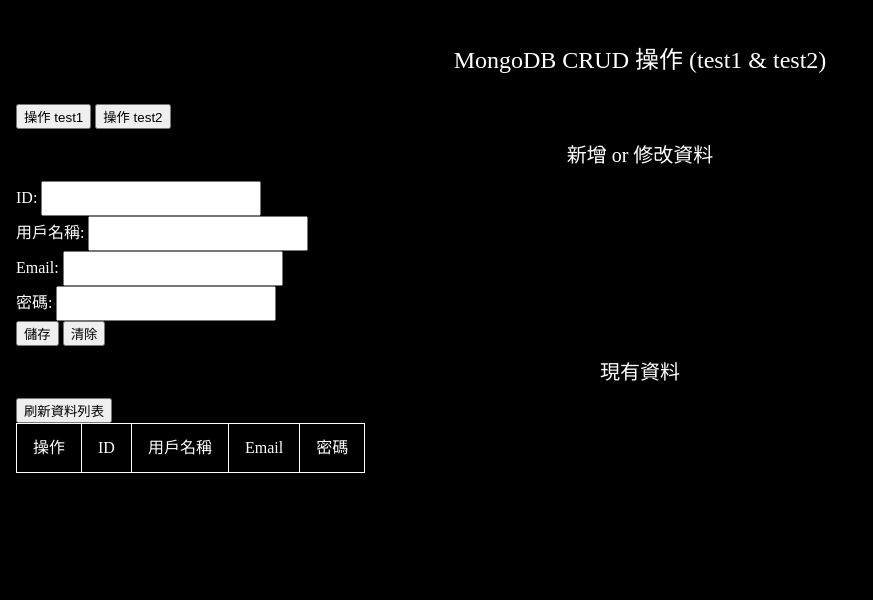
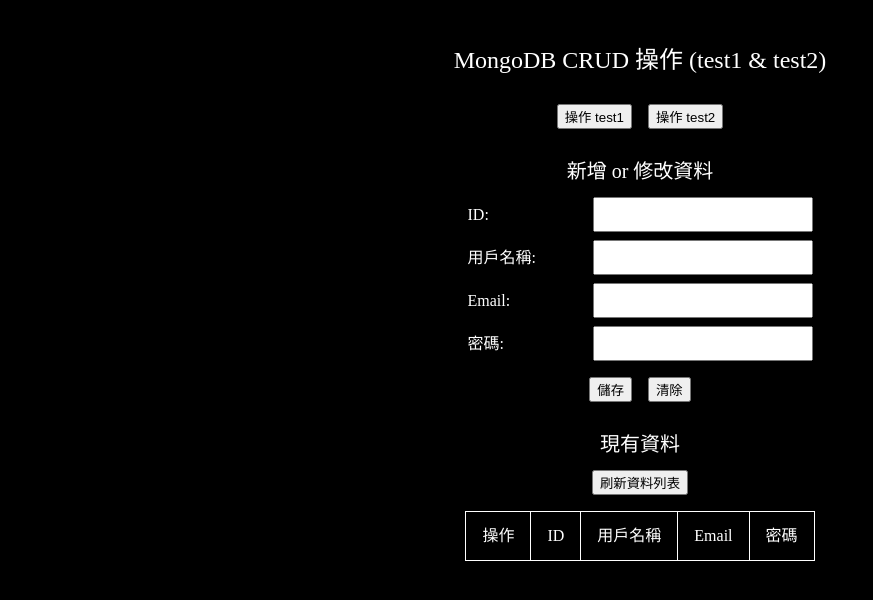
Before and after one commit to Charmying/Test-----Express-API, a website: page pages/test1-tes2/index.html in a window 1280 px wide. Shown: the whole page, without its empty margins (0-873 px from the left). Drawn offline with Linux system fonts and the light colour scheme; no server answers.

Commit message:
切個版

```diff
--- a/pages/test1-tes2/index.html
+++ b/pages/test1-tes2/index.html
@@ -11,46 +11,46 @@
 <body>
   <section>
     <h1>MongoDB CRUD 操作 (test1 & test2)</h1>
-    <div>
+    <div class="my-8">
       <!-- 切換操作 test1 或 test2 -->
-      <div>
+      <div class="flex justify-center gap-4 my-8">
         <button onclick="switchCollection('test1')" id="test1Btn" class="active-collection">操作 test1</button>
         <button onclick="switchCollection('test2')" id="test2Btn">操作 test2</button>
       </div>
       <!-- 新增 or 修改資料 -->
-      <div>
+      <div class="my-8">
         <h2>新增 or 修改資料</h2>
         <form id="dataForm" onsubmit="handleSubmit(event)">
           <input type="hidden" id="recordId">
-          <div>
+          <div class="flex justify-center my-2">
             <label for="id">ID:</label>
             <input type="text" id="id" required>
           </div>
-          <div>
+          <div class="flex justify-center my-2">
             <label for="userName">用戶名稱:</label>
             <input type="text" id="userName" required>
           </div>
-          <div>
+          <div class="flex justify-center my-2">
             <label for="email">Email:</label>
             <input type="email" id="email" required>
           </div>
-          <div>
+          <div class="flex justify-center my-2">
             <label for="password">密碼:</label>
             <input type="password" id="password" required>
           </div>
-          <div>
+          <div class="flex justify-center gap-4 my-4">
             <button type="submit">儲存</button>
             <button type="button" onclick="clearForm()">清除</button>
           </div>
         </form>
       </div>
       <!-- 顯示資料 -->
-      <div>
+      <div class="my-8">
         <h2>現有資料</h2>
-        <div>
+        <div class="flex justify-center my-4">
           <button onclick="fetchData()">刷新資料列表</button>
         </div>
-        <div>
+        <div class="flex justify-center">
           <table>
             <thead>
               <tr>
```
Also changed, not shown: index.html (+2 -1 lines).
